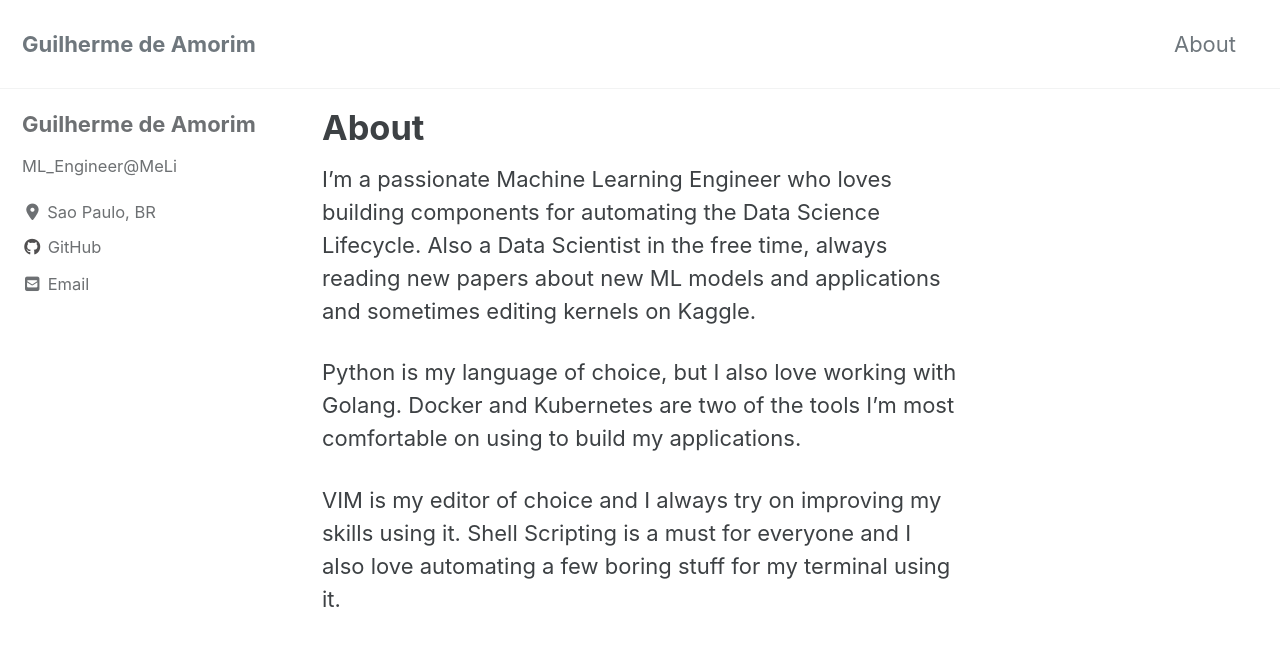
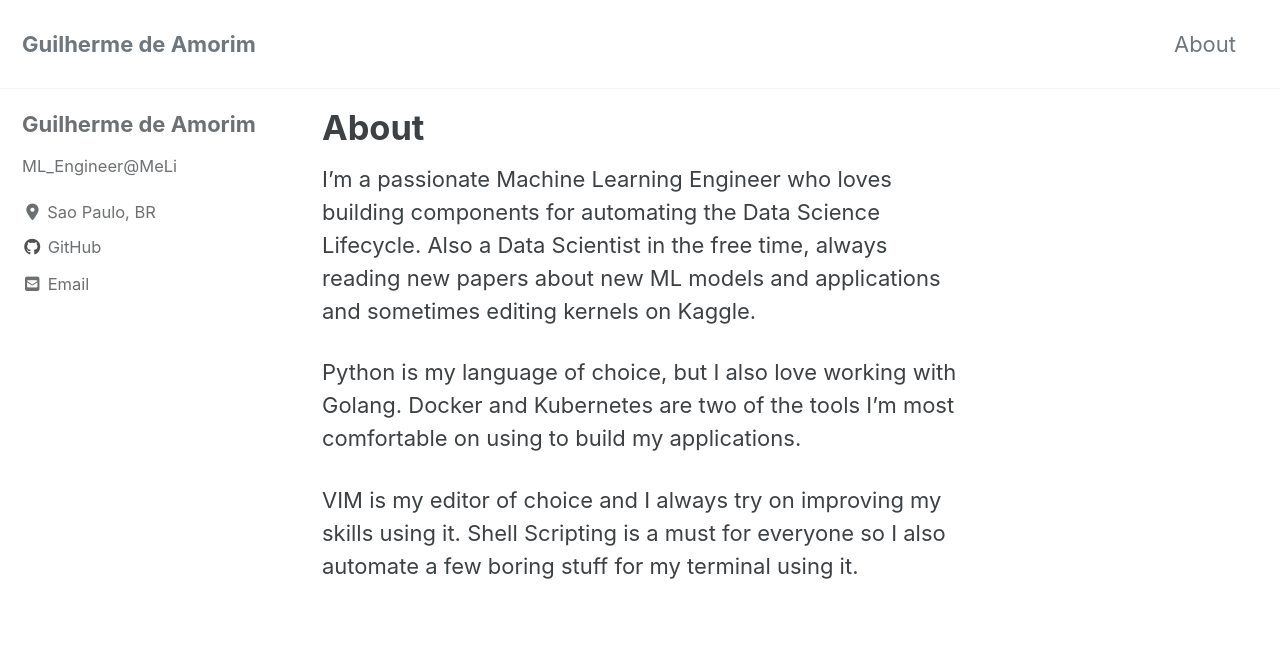
Before and after one commit to guimorg/guimorg.github.io, a Jekyll site: the page built from _pages/about.md, in a window 1280 px wide and 900 px high. Shown: the top 646 px of the window. Built offline with Jekyll 4.4.1, drawn with Linux system fonts in a browser that asks for light colours; cached includes are drawn as plain includes; nearby versions of some CDN libraries.

Commit message:
Fixing Typo

```diff
--- a/_pages/about.md
+++ b/_pages/about.md
@@ -7,4 +7,4 @@ I'm a passionate Machine Learning Engineer who loves building components for aut
 
 Python is my language of choice, but I also love working with Golang. Docker and Kubernetes are two of the tools I'm most comfortable on using to build my applications.
 
-VIM is my editor of choice and I always try on improving my skills using it. Shell Scripting is a must for everyone and I also love automating a few boring stuff for my terminal using it.
+VIM is my editor of choice and I always try on improving my skills using it. Shell Scripting is a must for everyone so I also automate a few boring stuff for my terminal using it.
```
